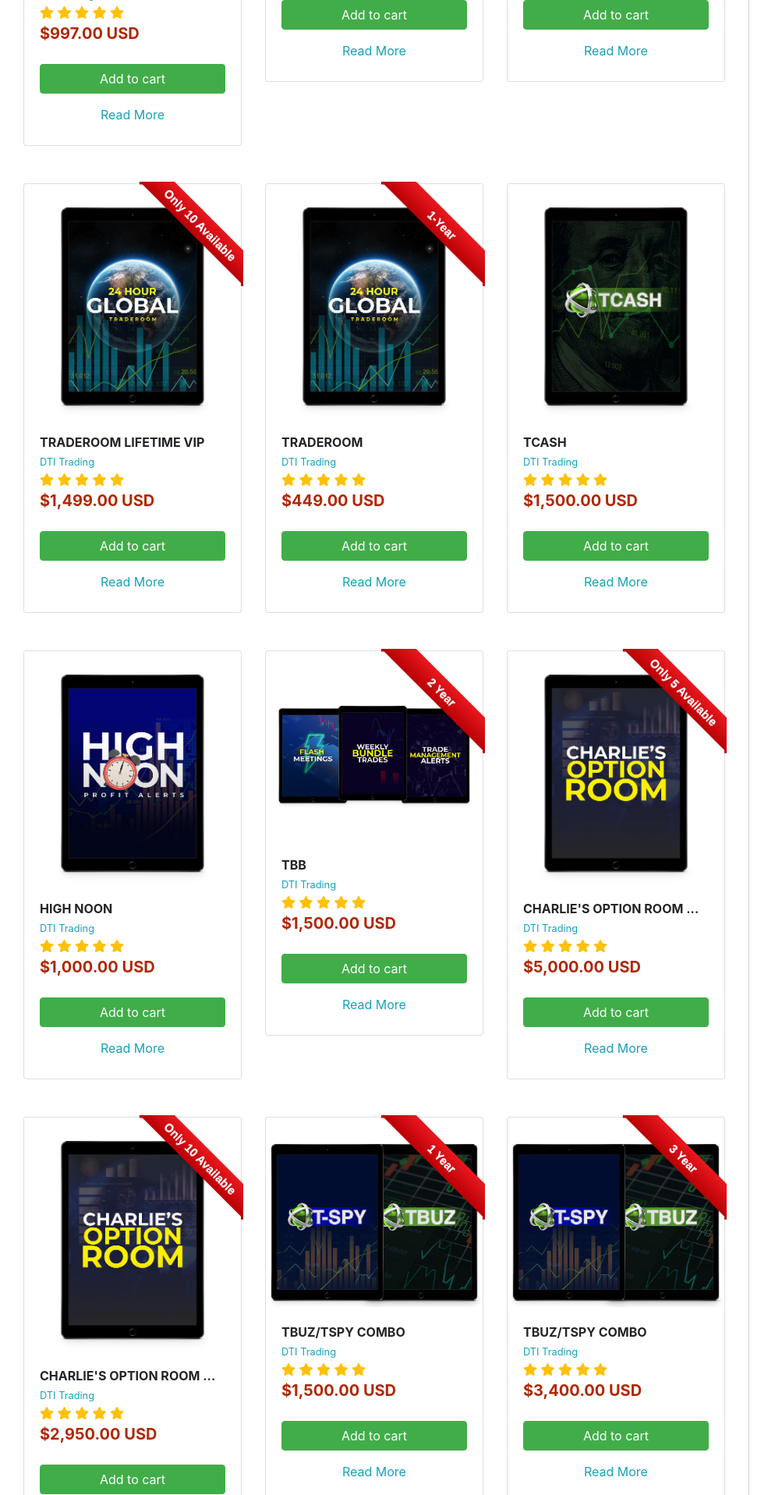
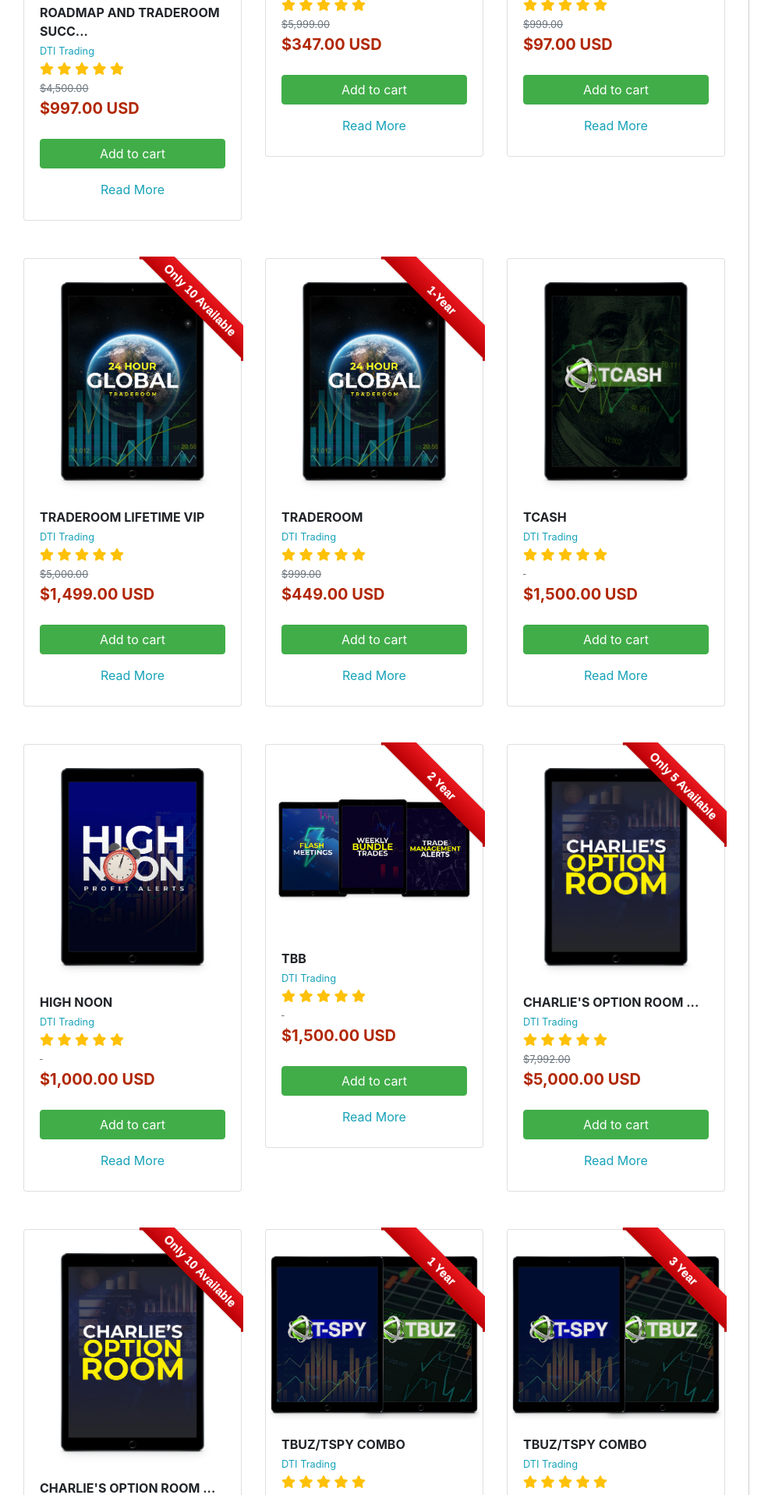
Before and after one commit to juanjimeneztj/catalog-plus-of, a PHP site: page / in a window 1280 px wide. Shown: the part 2394-4311 px from the top of the page at 78% size, without its empty margins (0-994 px from the left). Run offline with PHP 8.4, Linux system fonts and the light colour scheme; style sheets or scripts are compiled from the project's sources; some libraries are stand-ins or nearby versions.

Commit message:
added retail price in the template

```diff
--- a/css/style.css
+++ b/css/style.css
@@ -25,6 +25,8 @@
       font-weight: bold; }
     main .range-details .fa-star-half-alt {
       display: none; }
+  main .retail-price {
+    color: var(--gray); }
   main .price-gsweb {
     color: #b12704;
     font-size: 20px;
--- a/index.php
+++ b/index.php
@@ -55,6 +55,7 @@
                                                 <i class="fas fa-star"></i>
                                                 <i class="fas fa-star-half-alt"></i>
                                             </div>
+                                            <p class="text-left text-info mb-0"><small><s class="retail-price">$0.00</s></small></p>
                                             <div class="price-gsweb text-left mb-4">$${element.actual_price} USD</div>
                                             <div class="description-gsweb d-none">${element.description}</div>
 
--- a/js/init.fn.juanjimeneztj.js
+++ b/js/init.fn.juanjimeneztj.js
@@ -43,6 +43,11 @@
                 templateProducts.querySelector('.title-gsweb').setAttribute('title',element.product_name+' - '+element.label);
             }
             templateProducts.querySelector('.title-gsweb strong').innerHTML = $name;
+            if(element.retail_price == ''){
+                templateProducts.querySelector('.retail-price').innerHTML = '&nbsp;';
+            }else{
+                templateProducts.querySelector('.retail-price').textContent = '$'+element.retail_price;
+            }
             templateProducts.querySelector('.price-gsweb').textContent = '$'+element.actual_price+' USD';
             templateProducts.querySelector('.description-gsweb').innerHTML = element.description;
             templateProducts.querySelector('.btn-gsweb-add').setAttribute('data-id',element.id);
--- a/scss/style.scss
+++ b/scss/style.scss
@@ -36,6 +36,9 @@
         & .fa-star-half-alt{
             display: none;
         }
+    }
+    & .retail-price{
+        color: var(--gray);
     }
     & .price-gsweb{
         color: $cherry;
```
